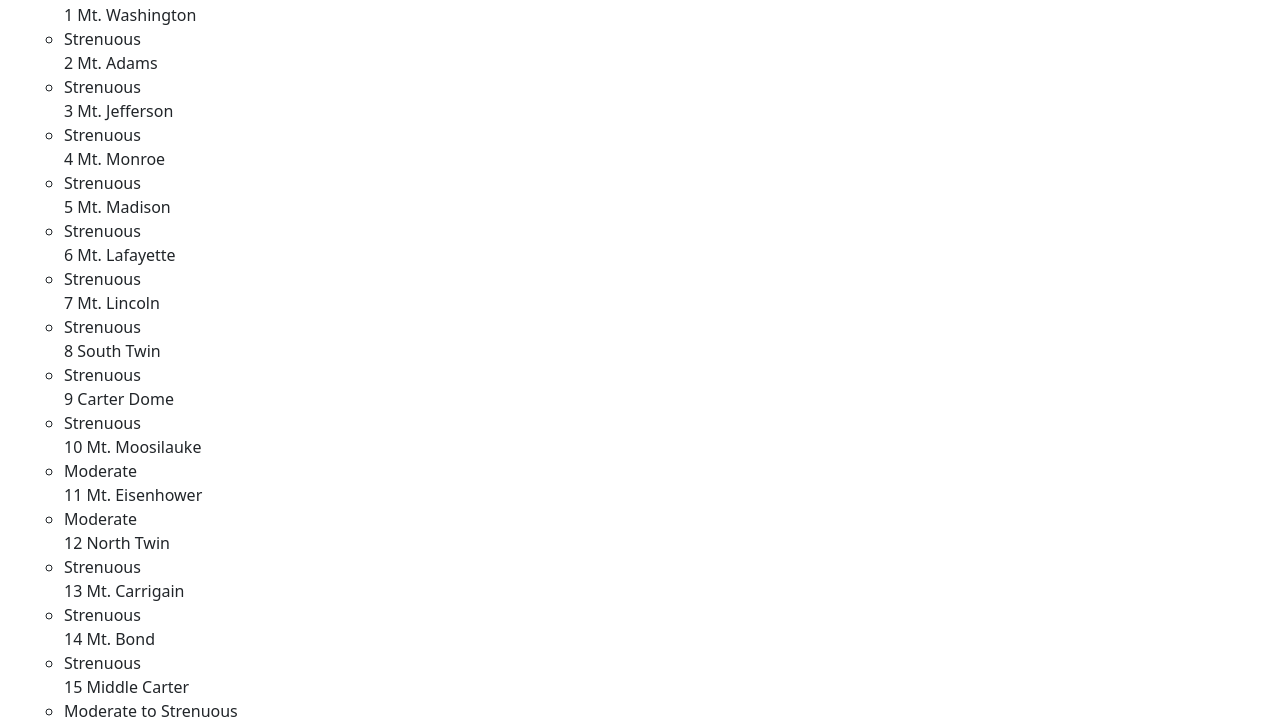
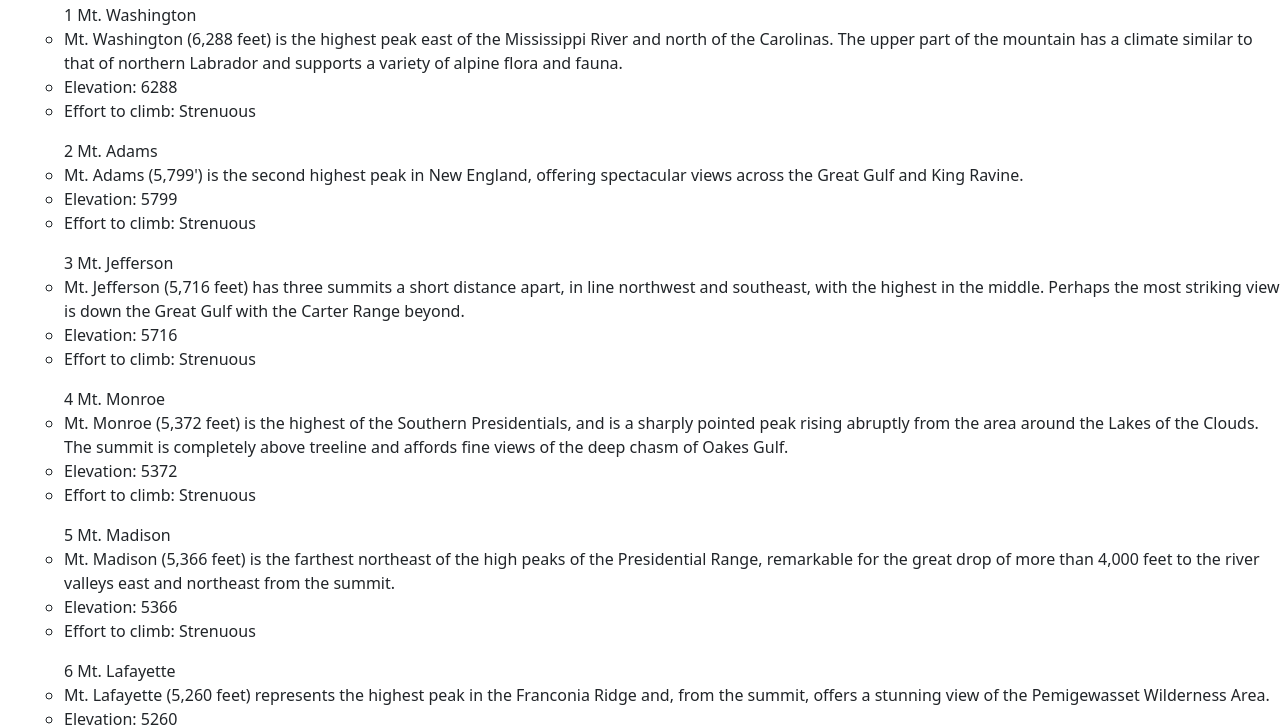
Before and after one commit to TheCoolerDanie/Capstone-2, a plain HTML site: page mountain.html in a window 1280 px wide. Shown: the part 77-804 px from the top of the page. Drawn offline with nearby package versions, Linux system fonts and the light colour scheme.

Commit message:
add mountain list to mountain.html, figure out how to get image elements to work there, add search list to search.html

```diff
--- a/mountain.html
+++ b/mountain.html
@@ -27,9 +27,32 @@
             let nameLi= document.createElement('ul')
             let a= i+1
             list.appendChild(nameLi).innerText=`${a} ${mountainsArray[i].name}`;
+            //image tag that wont work
+            let imgLiFix= document.createElement('li');
+            let imgLi= document.createElement('img');
+            let imageSrc=`images/${mountainsArray[i].img}`;
+            console.log(imageSrc);
+
+            imgLi.src =imageSrc;
+            imgLiFix.appendChild(imgLi);
+
+            //desc
+            let descLi= document.createElement('li')
+            nameLi.appendChild(descLi).innerText=mountainsArray[i].desc;
+
+            nameLi.appendChild(descLi).innerText=mountainsArray[i].desc;
+            let eleLi= document.createElement('li')
+
+            nameLi.appendChild(eleLi).innerText=`Elevation: ${mountainsArray[i].elevation}`;
+
             let effortLi= document.createElement('li')
 
-            nameLi.appendChild(effortLi).innerText=mountainsArray[i].effort;
+             nameLi.appendChild(effortLi).innerText=`Effort to climb: ${mountainsArray[i].effort}`;
+
+             let breakLi= document.createElement('p')
+
+         nameLi.appendChild(breakLi).innerText=" ";
+
         console.log("cycle amount")
     }}
         window.onload=bigRocks
```
Also changed, not shown: search.html (+35 -49 lines).
